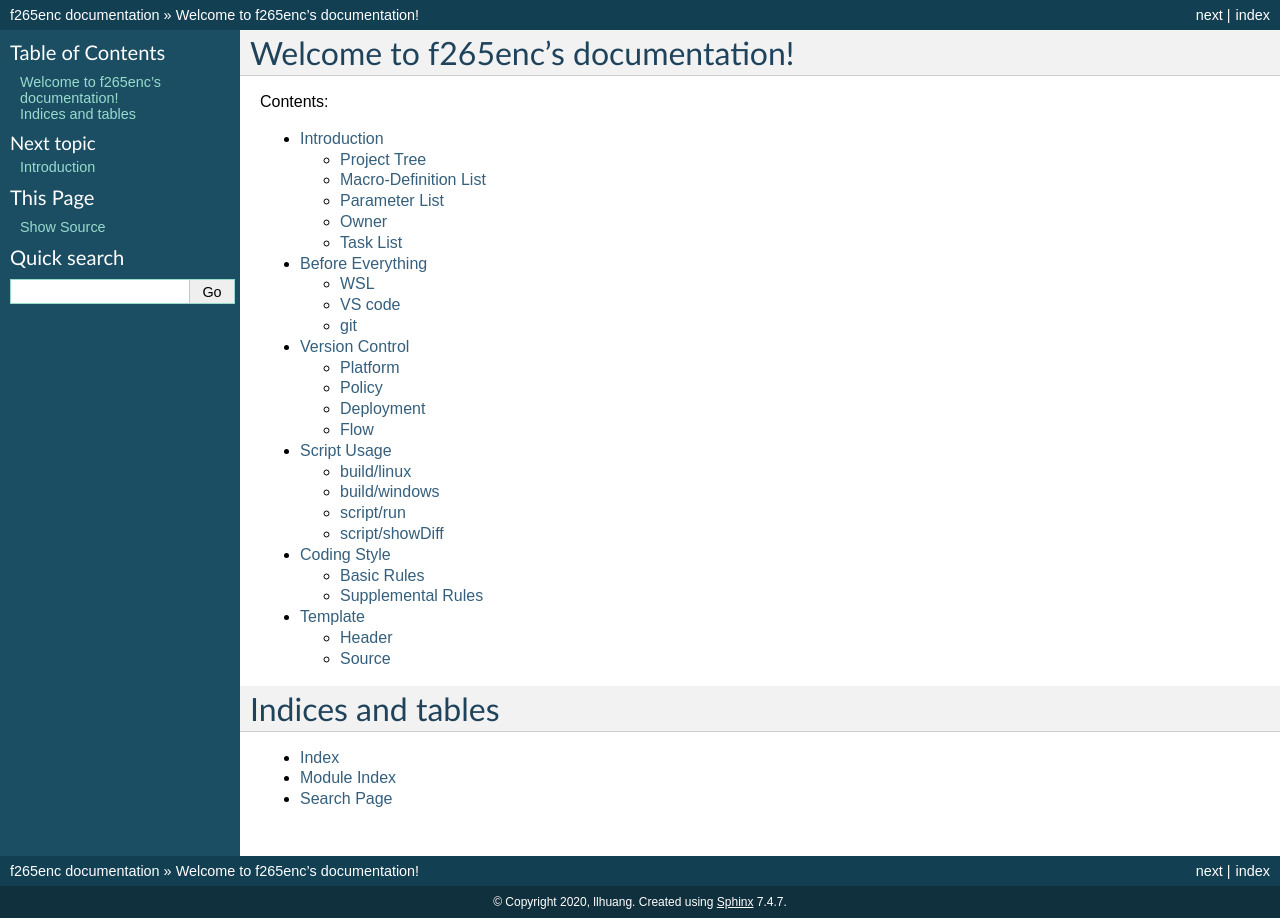
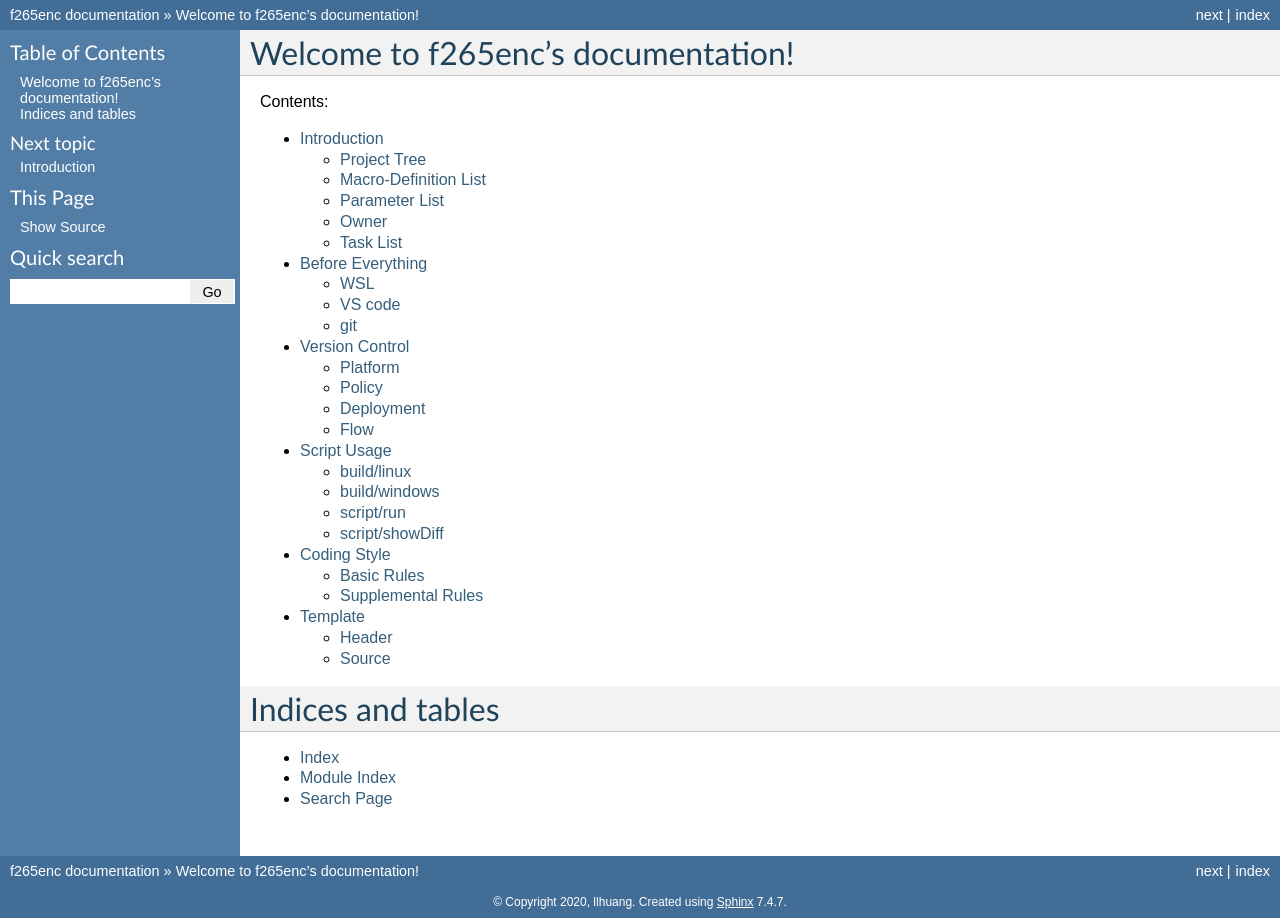
Before and after one commit to iamhll/f265enc_doc, a Sphinx documentation site: the page built from source/index.rst, in a window 1280 px wide. Built offline with Sphinx 7.4.7, drawn with Linux system fonts in a browser that asks for light colours.

Commit message:
[MINOR] [UPDATE] 1. conf.py    a. style updated

```diff
--- a/source/conf.py
+++ b/source/conf.py
@@ -57,14 +57,47 @@ html_theme_options = {
     "sidebarwidth"      : "240",
     "collapsiblesidebar": "false",
     "body_min_width"    : 0,
-    "body_max_width"    : "none"
+    "body_max_width"    : "none",
+    # 1
+    #"footerbgcolor"     : "#527da6",
+    #"footertextcolor"   : "#ffffff",
+    #"sidebarbgcolor"    : "#f0f0f0",
+    #"sidebarbtncolor"   : "#355f7c",
+    #"sidebartextcolor"  : "#20435c",
+    #"sidebarlinkcolor"  : "#355f7c",
+    #"relbarbgcolor"     : "#527da6",
+    #"relbartextcolor"   : "#ffffff",
+    #"relbarlinkcolor"   : "#ffffff"
+    # 2
+    "footerbgcolor"     : "#426d96",
+    "footertextcolor"   : "#ffffff",
+    "sidebarbgcolor"    : "#527da6",
+    "sidebarbtncolor"   : "#ffffff",
+    "sidebartextcolor"  : "#ffffff",
+    "sidebarlinkcolor"  : "#ffffff",
+    "relbarbgcolor"     : "#426d96",
+    "relbartextcolor"   : "#ffffff",
+    "relbarlinkcolor"   : "#ffffff"
 }
-
+#html_theme = 'alabaster'
+#html_theme_options = {
+#    "page_width"      : "2000px",
+#    #"sidebar_collapse": "true"
+#    #"sidebar_width": "1000"
+#}
+#html_theme = 'sphinxdoc'
+#html_theme = 'scrolls'
+#html_theme = 'agogo'
+#html_theme = 'traditional'
+#html_theme = 'nature'
+#html_theme = 'haiku'
+#html_theme = 'pyramid'
+#html_theme = 'bizstyle'
 
 # Add any paths that contain custom static files (such as style sheets) here,
 # relative to this directory. They are copied after the builtin static files,
 # so a file named "default.css" will overwrite the builtin "default.css".
-html_static_path = ['_static']
+#html_static_path = ['_static']
 
 
 
```
